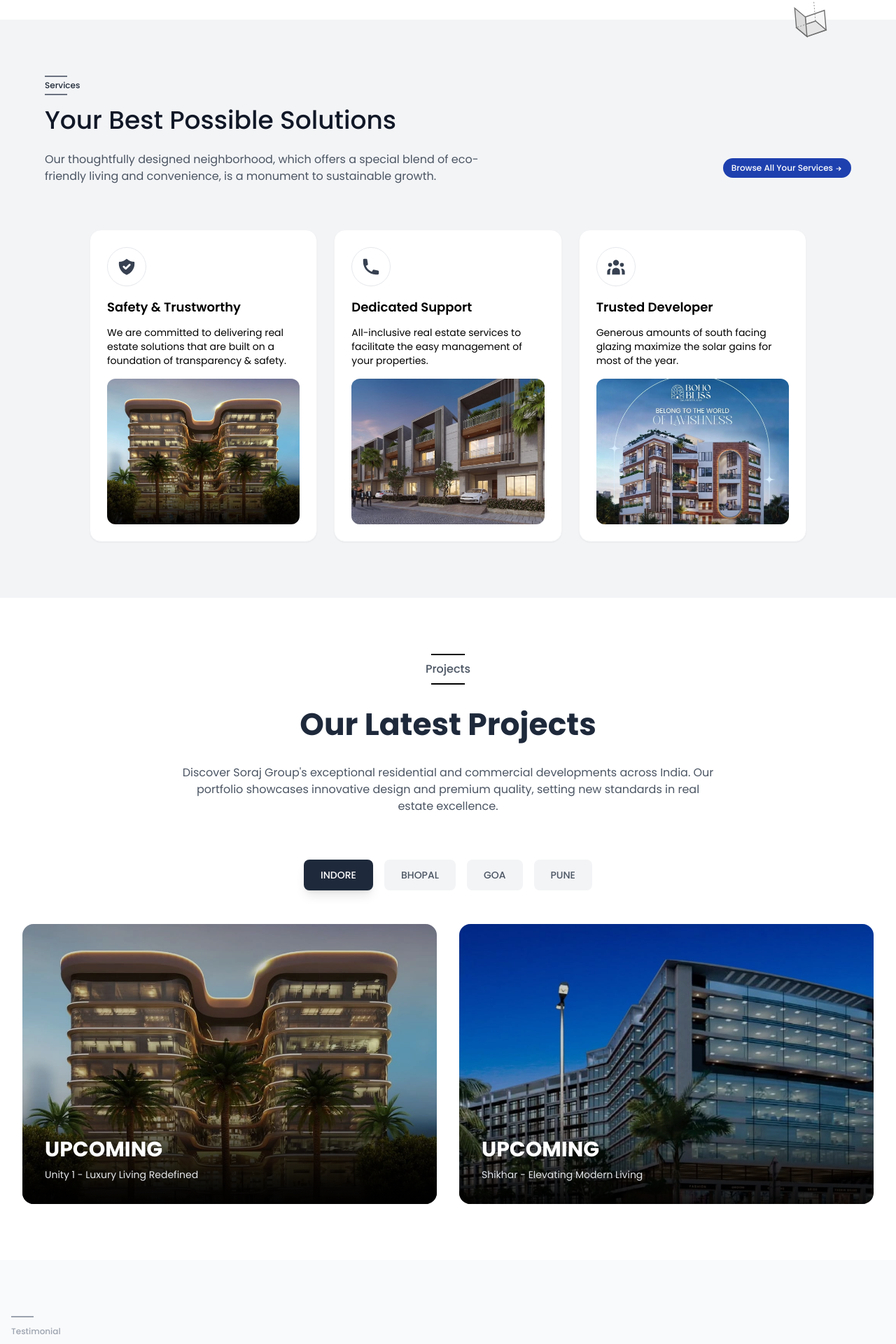
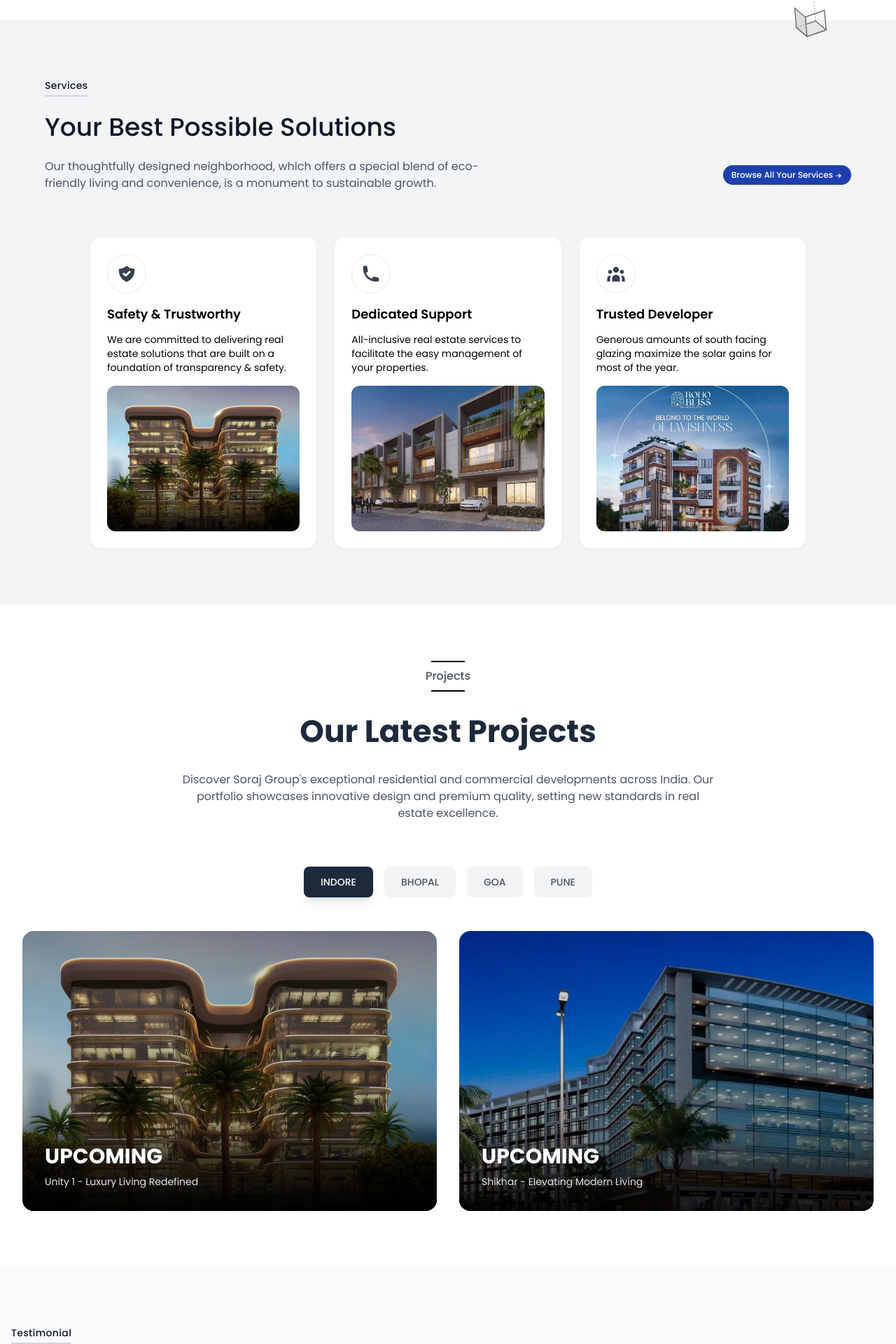
Before and after one commit to klkhushiii/soraj-group, a Next.js app: page / in a window 1280 px wide. Shown: the part 1632-3552 px from the top of the page at 70% size. Built offline with nearby package versions, Linux system fonts and the light colour scheme.

Commit message:
Add files via upload

```diff
--- a/app/components/AboutSection.tsx
+++ b/app/components/AboutSection.tsx
@@ -79,10 +79,6 @@ const AboutSection = () => {
                       />
                     </div>
                   </div>
-                </div>
-                {/* About Us label for mobile */}
-                <div className="mt-4 inline-block pb-1 border-b-2 border-gray-300 text-sm font-medium">
-                  About Us
                 </div>
               </div>
 
@@ -177,7 +173,7 @@ const AboutSection = () => {
                 viewport={{ once: true }}
                 className="space-y-6"
               >
-                <div className="inline-block pb-1 border-b-2 border-gray-300 text-sm font-medium">
+                <div className="inline-block pt-1 pb-1 border-y-2 sm:border-y-0 sm:border-b-2 border-gray-300 text-sm font-medium text-gray-900 tracking-wide">
                   About Us
                 </div>
 
--- a/app/components/Hero.tsx
+++ b/app/components/Hero.tsx
@@ -96,13 +96,12 @@ const Hero = () => {
     // Initialize image cache
     const imageCache = preloadImages();
 
-    // Automatically change background image every 5 seconds
-    const bgInterval = setInterval(() => {
+    // Synchronized interval for all animations (5 seconds)
+    const interval = setInterval(() => {
+      // Change background image
       setCurrentBgIndex((prevIndex) => (prevIndex + 1) % backgroundImages.length);
-    }, 5000);
 
-    // Automatically change property type every 4 seconds
-    const propertyInterval = setInterval(() => {
+      // Change property type with animation
       setSlideDirection('left');
       setIsSliding(true);
       setTimeout(() => {
@@ -111,11 +110,10 @@ const Hero = () => {
           setIsSliding(false);
         }, 50);
       }, 500);
-    }, 4000);
+    }, 5000);
 
     return () => {
-      clearInterval(bgInterval);
-      clearInterval(propertyInterval);
+      clearInterval(interval);
     };
   }, []);
 
@@ -288,7 +286,7 @@ const Hero = () => {
                       <button
                         onClick={prevProperty}
                         suppressHydrationWarning
-                        className="absolute -left-1 sm:-left-4 top-1/2 -translate-y-1/2 z-30 bg-white hover:bg-white/90 w-8 h-8 rounded-full flex items-center justify-center text-black transition focus:outline-none shadow-md text-base"
+                        className="absolute left-2 sm:-left-4 top-1/2 -translate-y-1/2 z-30 bg-white hover:bg-white/90 w-8 h-8 rounded-full flex items-center justify-center text-black transition focus:outline-none shadow-md text-base"
                       >
                         ←
                       </button>
@@ -310,7 +308,7 @@ const Hero = () => {
                               <div
                                 className={`rounded-xl overflow-hidden transition-all duration-700 shadow-sm ${
                                   isCentered ? 'opacity-100' : 'opacity-50'
-                                } w-[100px]`}
+                                } w-[120px] sm:w-[100px]`}
                                 style={{ transform: isCentered ? 'scale(1.1)' : 'scale(0.95)' }}
                               >
                                 <p className="text-gray-700 text-[10px] font-medium py-1.5 px-2 flex items-center justify-center truncate bg-white/80">
@@ -346,7 +344,7 @@ const Hero = () => {
                       <button
                         onClick={nextProperty}
                         suppressHydrationWarning
-                        className="absolute -right-4 top-1/2 -translate-y-1/2 z-30 bg-white hover:bg-white/90 w-8 h-8 rounded-full flex items-center justify-center text-black transition focus:outline-none shadow-md text-base"
+                        className="absolute -right-2 sm:-right-4 top-1/2 -translate-y-1/2 z-30 bg-white hover:bg-white/90 w-8 h-8 rounded-full flex items-center justify-center text-black transition focus:outline-none shadow-md text-base"
                       >
                         →
                       </button>
--- a/app/components/ServicesSection.tsx
+++ b/app/components/ServicesSection.tsx
@@ -125,15 +125,11 @@ const ServicesSection = () => {
                 transition={{ duration: 0.5 }}
                 viewport={{ once: true }}
               >
-                <div className="flex flex-col space-y-1 mb-4">
-                  <div className="w-8 h-0.5 bg-gray-500"></div>
-                  <div className="text-xs font-medium text-gray-800">
-                    Services
-                  </div>
-                  <div className="w-8 h-0.5 bg-gray-500"></div>
+                <div className="inline-block pt-1 pb-1 border-y-2 sm:border-y-0 sm:border-b-2 border-gray-300 text-sm font-medium text-gray-900 tracking-wide">
+                  Services
                 </div>
 
-                <h2 className="text-4xl font-medium text-gray-900 mb-6">Your Best Possible Solutions</h2>
+                <h2 className="text-4xl font-medium text-gray-900 mb-6 mt-6">Your Best Possible Solutions</h2>
 
                 <div className="flex flex-col md:flex-row md:items-center justify-between gap-6">
                   <p className="text-gray-600 max-w-2xl">
--- a/app/components/TestimonialSection.tsx
+++ b/app/components/TestimonialSection.tsx
@@ -65,14 +65,10 @@ const TestimonialSection = () => {
       <div className="container mx-auto px-3 sm:px-4 max-w-7xl">
         {/* Section Header */}
         <div className="mb-8 sm:mb-12 md:mb-20">
-          <div className="flex flex-col space-y-1.5 sm:space-y-2 mb-3 sm:mb-4 md:mb-6">
-            <div className="w-6 sm:w-8 h-0.5 bg-gray-400"></div>
-            <div className="text-[10px] sm:text-xs font-medium text-gray-400 py-0.5 sm:py-1">
-              Testimonial
-            </div>
-            <div className="w-6 sm:w-8 h-0.5 bg-gray-400"></div>
+          <div className="inline-block pt-1 pb-1 border-y-2 sm:border-y-0 sm:border-b-2 border-gray-300 text-sm font-medium text-gray-900 tracking-wide mb-6">
+            Testimonial
           </div>
-          <h2 className="text-xl sm:text-2xl md:text-[2.75rem] font-bold text-black mb-3 sm:mb-4">
+          <h2 className="text-xl sm:text-2xl md:text-[2.75rem] font-bold text-black">
             What Our Clients Say
           </h2>
         </div>
```
